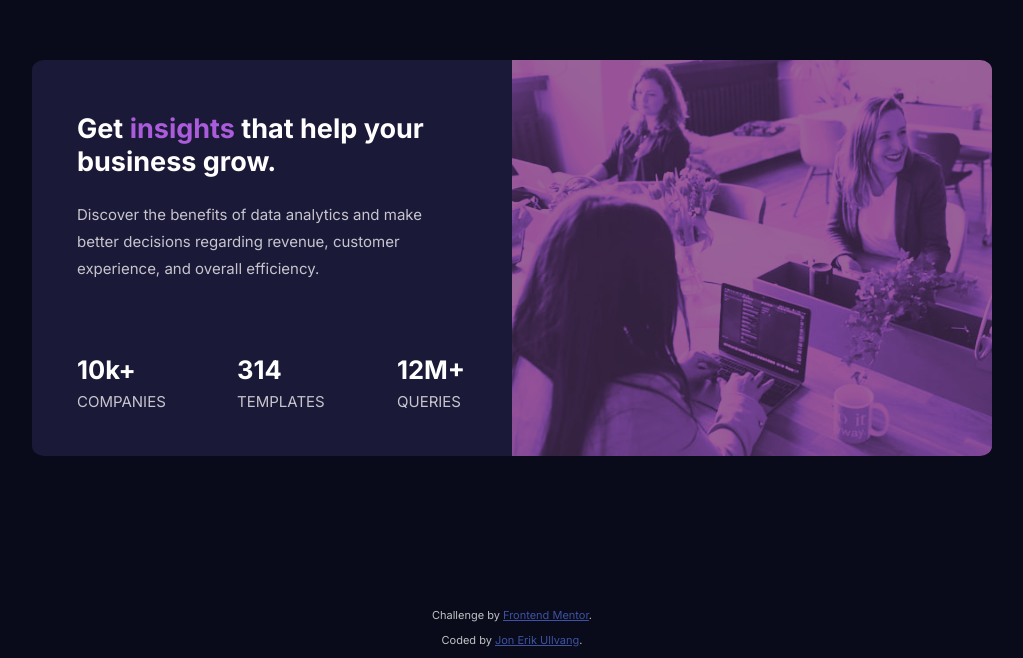
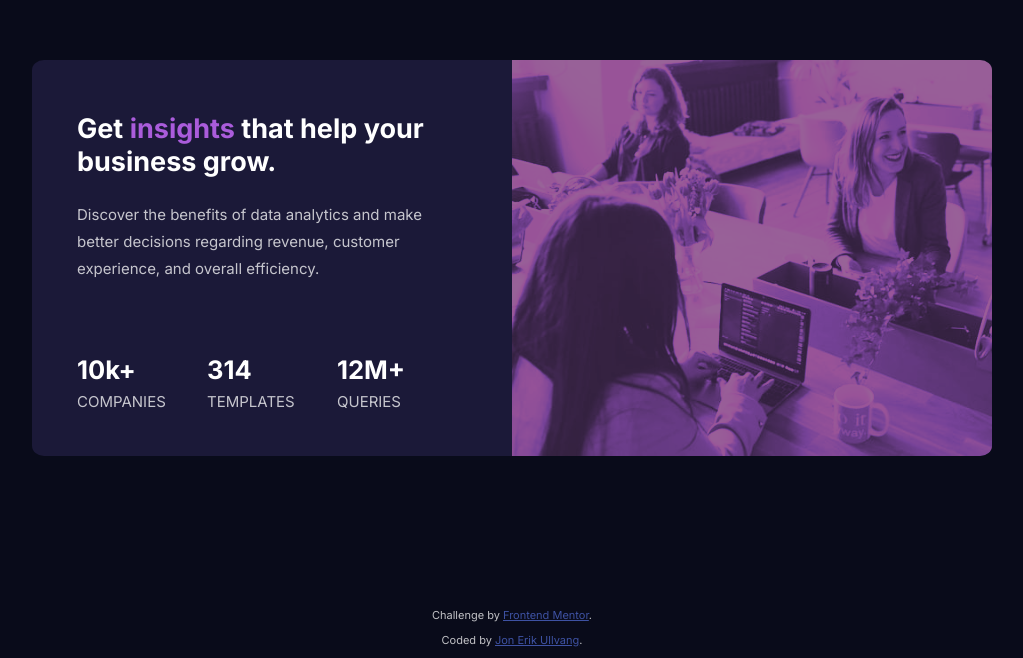
Before and after one commit to Ullvang/frontend-mentor-stats-preview-component, a React (Create React App) app: page / in a window 1280 px wide. Shown: the part 142-800 px from the top of the page, without its empty margins (128-1151 px from the left). Built offline with nearby package versions, Linux system fonts and the light colour scheme.

Commit message:
highlights flex width

```diff
--- a/src/App.responsive.css
+++ b/src/App.responsive.css
@@ -37,7 +37,7 @@
     justify-content: space-between;
     position: absolute;
     bottom: 2rem;
-    width: 100%;
+    width: calc(100% - 6rem);
     /* text-align: center; */
   }
 
```
